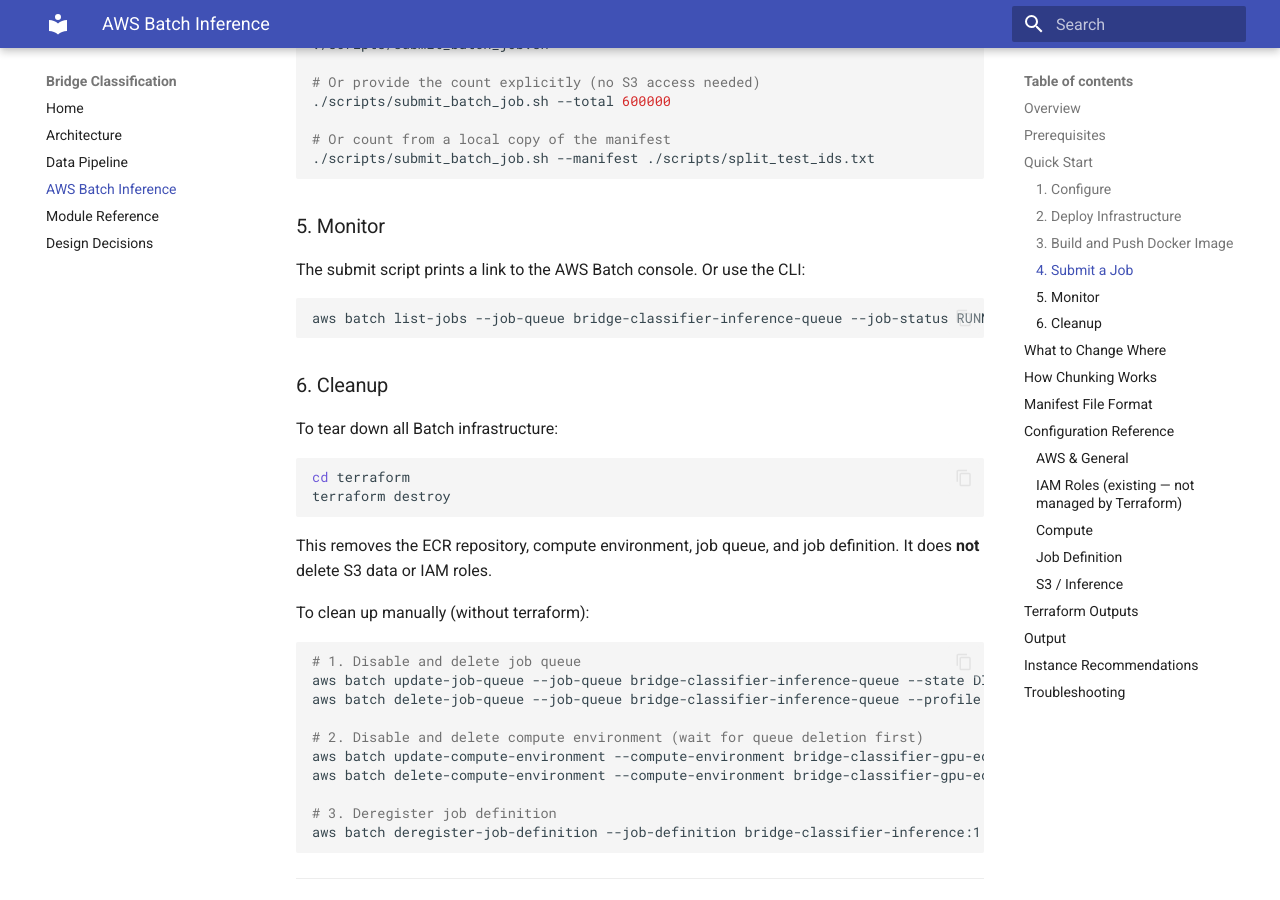
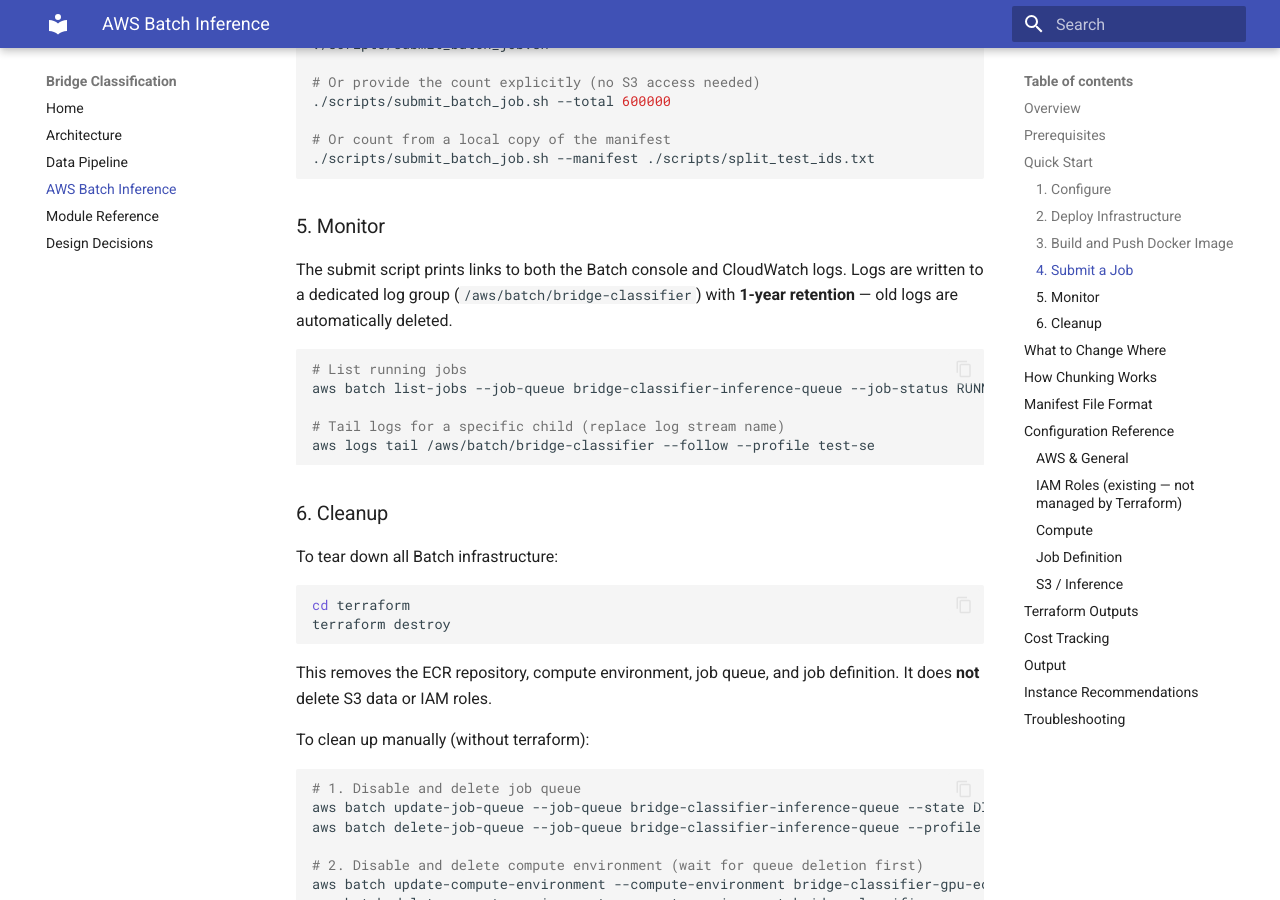
Before and after one commit to NGWPC/bridge-classification, an MkDocs documentation site: the page built from docs/aws-batch-inference.md, in a window 1280 px wide and 900 px high, scrolled down 2898 px. Built offline with MkDocs 1.6.1 and Material for MkDocs 9.7.7, drawn with Linux system fonts in a browser that asks for light colours; some of the changed text lies outside the part shown.

Commit message:
add log groups and tags for cost exploration (#31)
* add terraform for aws batch iac
add scripts for batch_entrypoint, submit_batch_jobs and for build_and_push
update readme and docs
update notebook for training data generation

* add log groups and tags for cost exploration

````diff
--- a/docs/aws-batch-inference.md
+++ b/docs/aws-batch-inference.md
@@ -125,10 +125,14 @@
 
 ### 5. Monitor
 
-The submit script prints a link to the AWS Batch console. Or use the CLI:
+The submit script prints links to both the Batch console and CloudWatch logs. Logs are written to a dedicated log group (`/aws/batch/bridge-classifier`) with **1-year retention** — old logs are automatically deleted.
 
 ```bash
+# List running jobs
 aws batch list-jobs --job-queue bridge-classifier-inference-queue --job-status RUNNING --profile test-se
+
+# Tail logs for a specific child (replace log stream name)
+aws logs tail /aws/batch/bridge-classifier --follow --profile test-se
 ```
 
 ### 6. Cleanup
@@ -299,6 +303,15 @@
 | `job_queue_name` | Batch job queue name |
 | `compute_environment_name` | Batch compute environment name |
 | `s3_manifest_uri` | S3 manifest URI (used by submit script auto-counting) |
+| `log_group_name` | CloudWatch log group for Batch job logs |
+
+---
+
+## Cost Tracking
+
+All Batch resources are tagged with `Project = bridge-classifier`. Tags propagate to the underlying ECS tasks via `propagate_tags = true` on the job definition.
+
+**Cost Explorer:** Go to [AWS Cost Explorer](https://console.aws.amazon.com/cost-management/home#/cost-explorer), group by **Tag → Project**, and filter to `bridge-classifier`. Enable the `Project` tag in **Billing → Cost allocation tags** if it doesn't appear yet.
 
 ---
 
````
Also changed, not shown: 4 other files.
